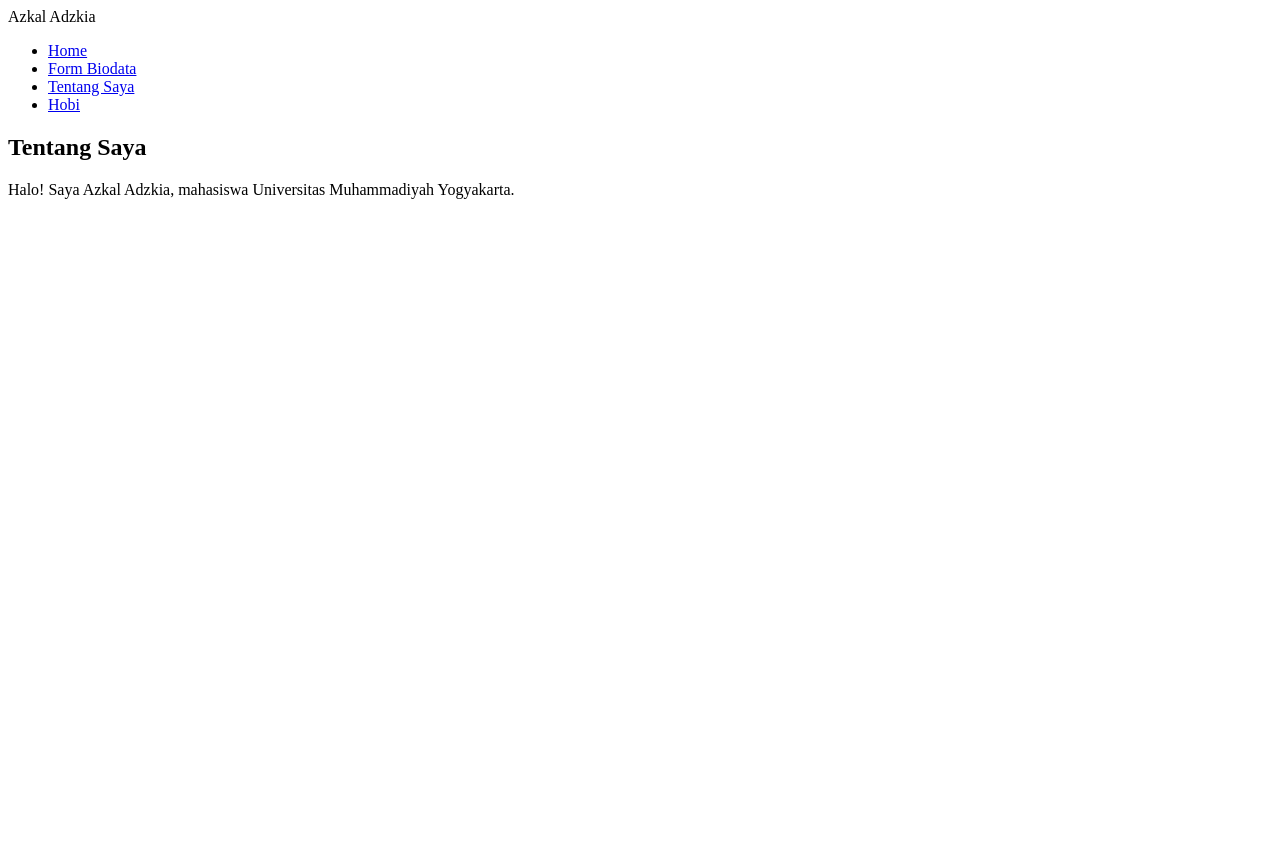
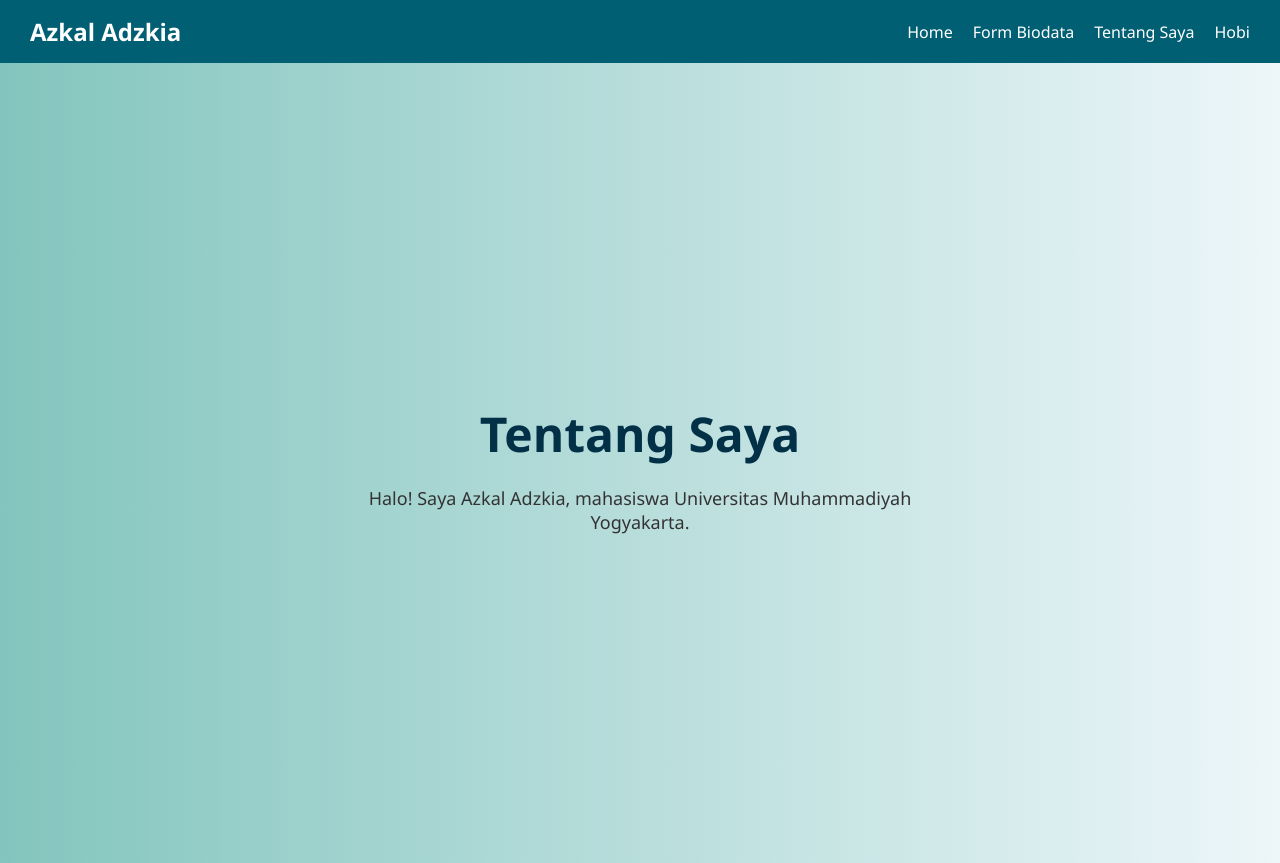
Before and after one commit to Azkalyasin/prak7, a plain HTML site: page about_me.html in a window 1280 px wide. Before the commit the page ends 800 px from the top, so only its background shows below. Drawn offline with Linux system fonts and the light colour scheme; the site is published under a folder, as on GitHub Pages, so addresses that start at the root find nothing.

Commit message:
pebaikan

```diff
--- a/about_me.html
+++ b/about_me.html
@@ -3,7 +3,7 @@
 <head>
   <meta charset="UTF-8">
   <title>Tentang Saya</title>
-  <link rel="stylesheet" href="/Css/style.css">
+  <link rel="stylesheet" href="style.css">
 </head>
 <body>
 
```
Also changed, not shown: form.html (+1 -1 lines), hobi.html (+1 -1 lines), index.html (+1 -1 lines), style.css (renamed from Css/style.css).
